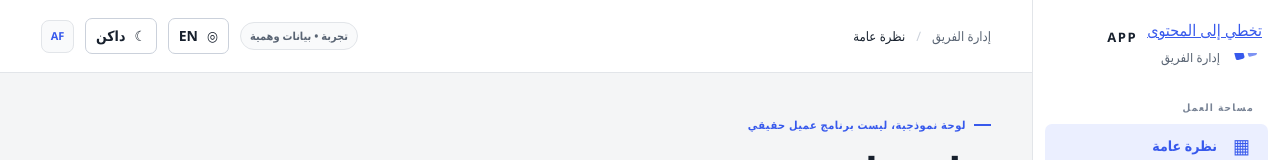
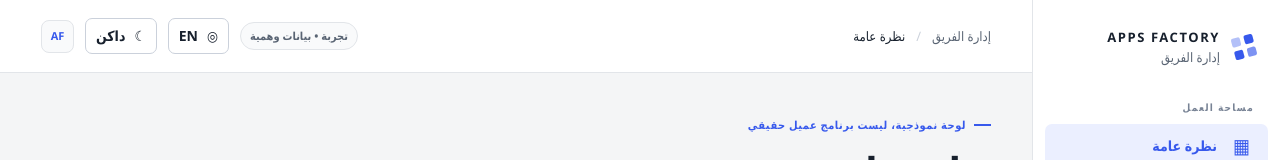
Before and after one commit to coolman1984/Apps-Factory, a website: page design-factory/reference/index.html in a window 1280 px wide. Shown: the top 160 px of the page. Drawn offline with Linux system fonts and the light colour scheme.

Commit message:
fix(design-factory): only show skip-to-content link on keyboard focus

```diff
--- a/design-factory/core/tokens.css
+++ b/design-factory/core/tokens.css
@@ -35,5 +35,5 @@ button:disabled{cursor:not-allowed;opacity:.55}
 .af-sr-only{position:absolute!important;width:1px;height:1px;overflow:hidden;clip:rect(0 0 0 0);white-space:nowrap}
 .af-mono{font-family:var(--af-font-mono);direction:ltr;unicode-bidi:isolate}
 .af-muted{color:var(--af-text-secondary)}
-.af-skip{position:fixed;inset-block-start:8px;inset-inline-start:8px;z-index:90;background:var(--af-surface);padding:10px}
+.af-skip{position:fixed;inset-block-start:8px;inset-inline-start:8px;z-index:90;background:var(--af-surface);padding:10px;transform:translateY(-220%)}.af-skip:focus-visible{transform:translateY(0)}
 @media(prefers-reduced-motion:reduce){*,*::before,*::after{animation-duration:.01ms!important;transition-duration:.01ms!important;scroll-behavior:auto!important}}
```
